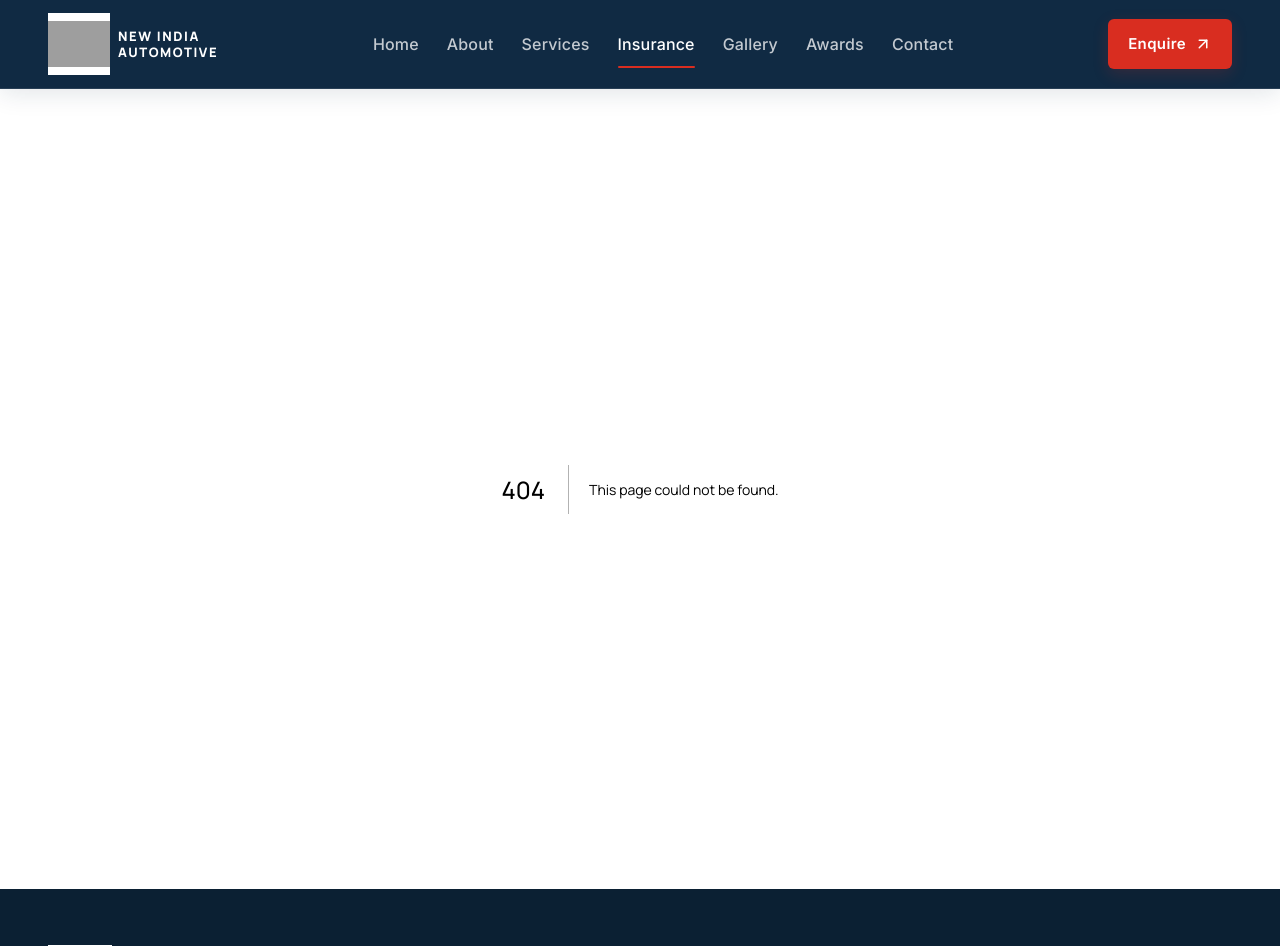
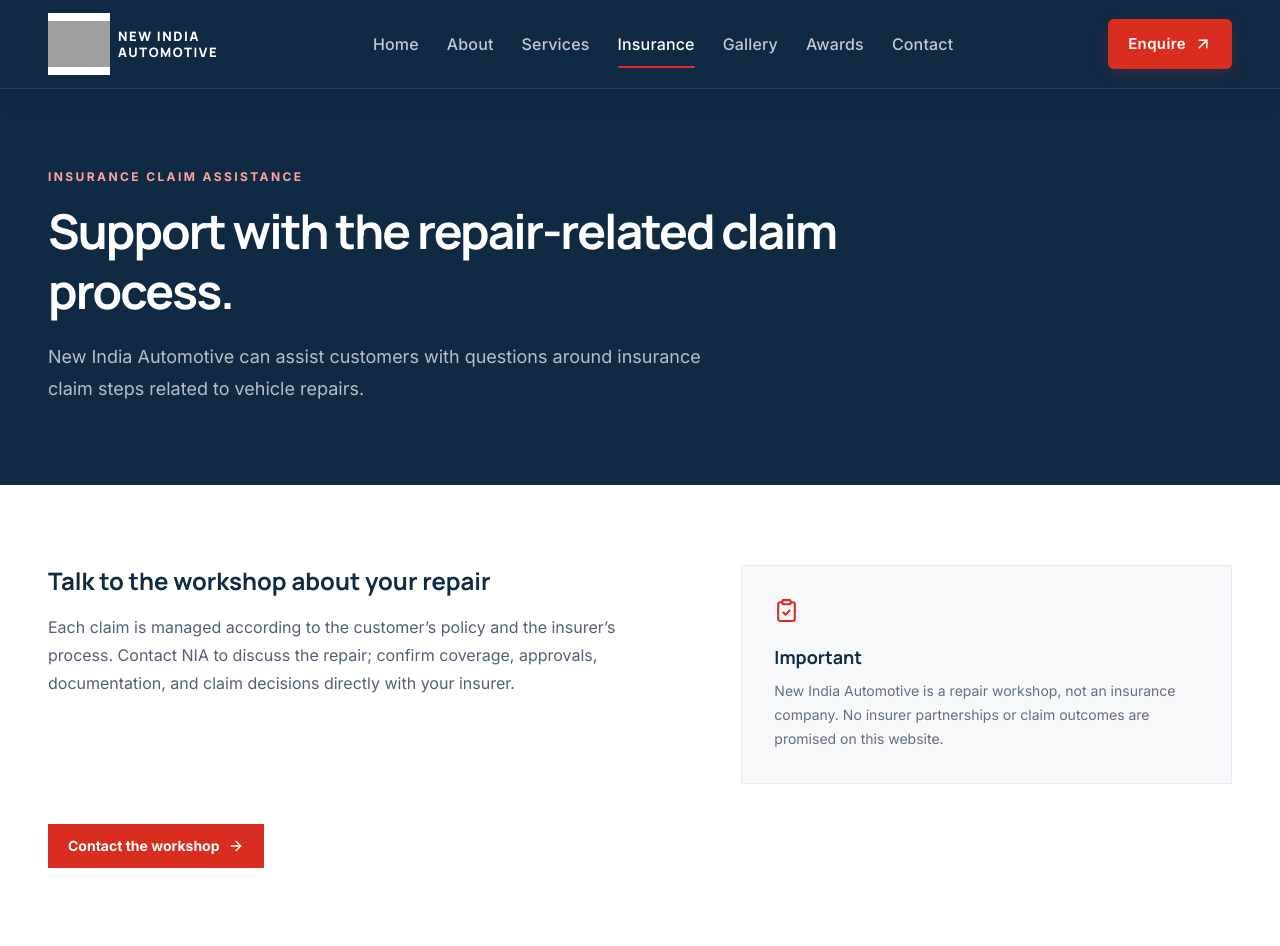
Before and after one commit to altafshaikh7/new-india-automotive-website, a Next.js app: page /insurance in a window 1280 px wide. Before the commit this address had no page. Shown: the top 946 px of the page. Built offline with nearby package versions, Linux system fonts and the light colour scheme; grey boxes are pictures that could not be loaded.

Commit message:
feat: add insurance assistance page

```diff
--- /dev/null
+++ b/src/app/insurance/page.tsx
@@ -0,0 +1,60 @@
+import type { Metadata } from "next";
+import { ArrowRight, ClipboardCheck } from "lucide-react";
+import Link from "next/link";
+import PageHero from "@/components/ui/PageHero";
+
+export const metadata: Metadata = {
+  title: "Insurance Claim Assistance",
+  description:
+    "Learn about repair-related insurance claim assistance from New India Automotive. NIA is not an insurer.",
+};
+
+export default function InsurancePage() {
+  return (
+    <>
+      <PageHero
+        eyebrow="Insurance claim assistance"
+        title="Support with the repair-related claim process."
+        description="New India Automotive can assist customers with questions around insurance claim steps related to vehicle repairs."
+      />
+      <section className="bg-white py-16 sm:py-20">
+        <div className="mx-auto grid max-w-7xl gap-10 px-5 sm:px-8 lg:grid-cols-[1fr_0.8fr] lg:gap-20 lg:px-12">
+          <div>
+            <h2 className="font-heading text-2xl font-bold text-[#102A43]">
+              Talk to the workshop about your repair
+            </h2>
+            <p className="mt-4 max-w-2xl text-base leading-7 text-[#526273]">
+              Each claim is managed according to the customer’s policy and the
+              insurer’s process. Contact NIA to discuss the repair; confirm
+              coverage, approvals, documentation, and claim decisions directly
+              with your insurer.
+            </p>
+          </div>
+          <aside className="border border-[#E5EAF0] bg-[#F7F8FA] p-7 sm:p-8">
+            <ClipboardCheck
+              size={25}
+              className="text-[#D92D20]"
+              aria-hidden="true"
+            />
+            <h2 className="mt-5 font-heading text-lg font-bold text-[#102A43]">
+              Important
+            </h2>
+            <p className="mt-2 text-sm leading-6 text-[#617181]">
+              New India Automotive is a repair workshop, not an insurance
+              company. No insurer partnerships or claim outcomes are promised
+              on this website.
+            </p>
+          </aside>
+        </div>
+        <div className="mx-auto mt-10 max-w-7xl px-5 sm:px-8 lg:px-12">
+          <Link
+            href="/contact"
+            className="inline-flex items-center gap-2 bg-[#D92D20] px-5 py-3 text-sm font-bold text-white transition-colors hover:bg-[#B92319]"
+          >
+            Contact the workshop <ArrowRight size={16} aria-hidden="true" />
+          </Link>
+        </div>
+      </section>
+    </>
+  );
+}
```
